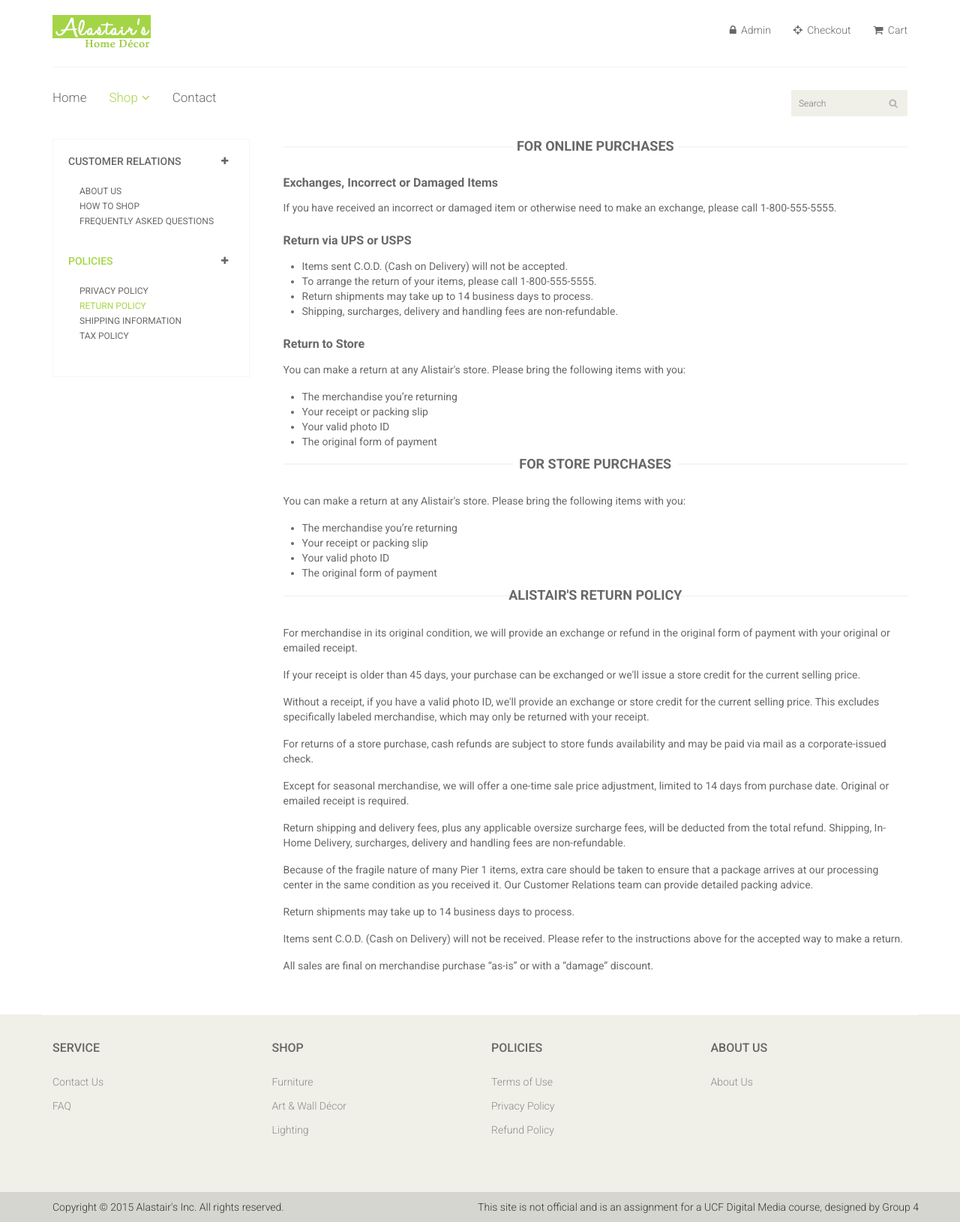
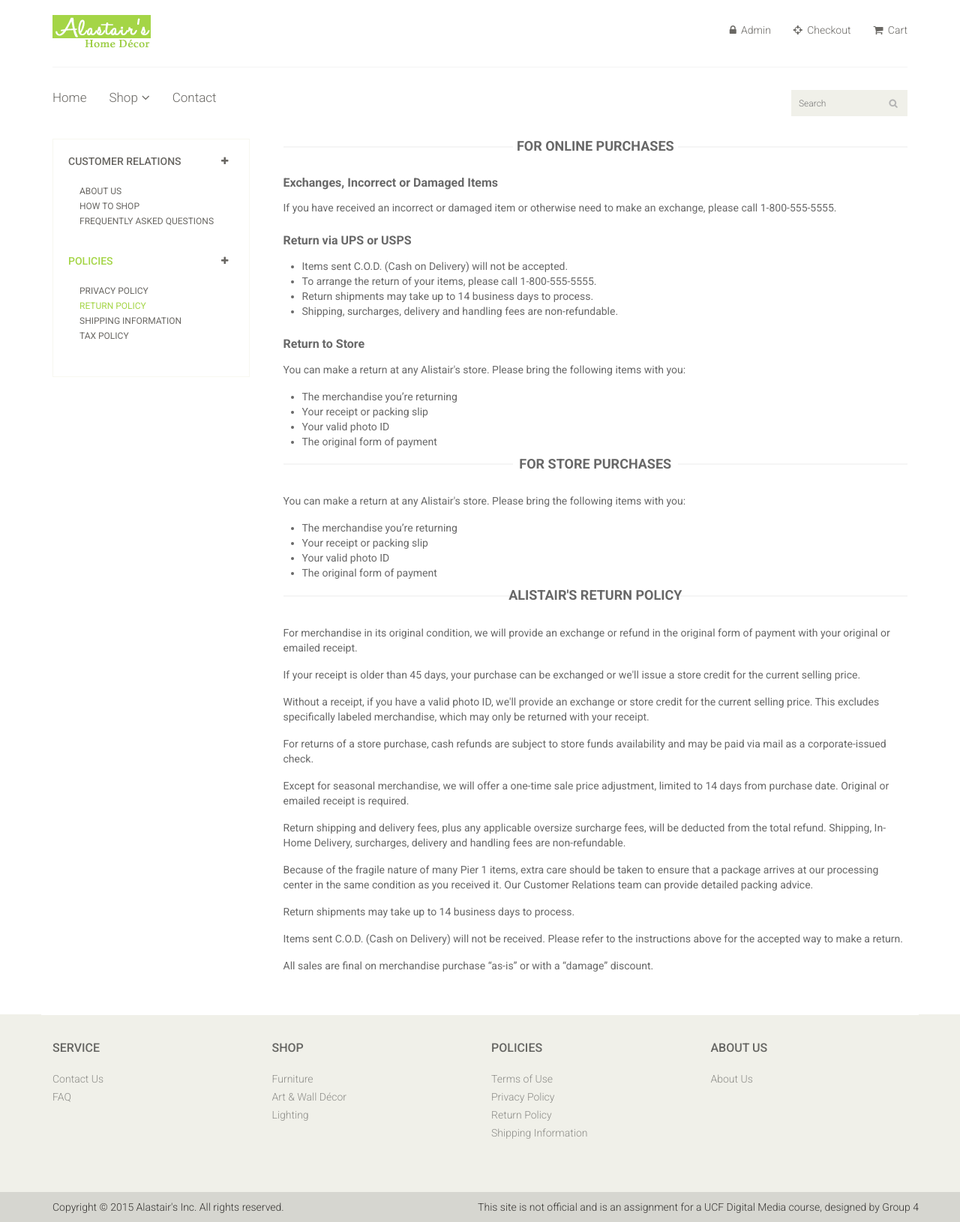
Before and after one commit to valerymenelas/alastairs, a PHP site: page /return-policy.php in a window 1280 px wide. Shown: the whole page at 75% size. Run offline with PHP 8.4, Linux system fonts and the light colour scheme.

Commit message:
Updated Policy Pages
Updated footer and policy links

```diff
--- a/css/styles.css
+++ b/css/styles.css
@@ -454,6 +454,9 @@ ul.sub-menu {
 	color:#FE980F;
 }
 
+.nav.nav-pills.nav-stacked {
+    line-height: 12px;
+}
 
 .searchform input {
   border: 1px solid #DDDDDD;
--- a/includes/footer.php
+++ b/includes/footer.php
@@ -28,7 +28,8 @@
 							<ul class="nav nav-pills nav-stacked">
 								<li><a href="#">Terms of Use</a></li>
 								<li><a href="privacy-policy.php">Privacy Policy</a></li>
-								<li><a href="#">Refund Policy</a></li>
+								<li><a href="return-policy.php">Return Policy</a></li>
+								<li><a href="shipping-policy.php">Shipping Information</a></li>
 							</ul>
 						</div>
 					</div>
--- a/privacy-policy.php
+++ b/privacy-policy.php
@@ -63,7 +63,7 @@
 						<div class="mainmenu pull-left">
 							<ul class="nav navbar-nav collapse navbar-collapse">
 								<li><a href="home.php">Home</a></li>
-								<li class="dropdown"><a href="#" class="active">Shop<i class="fa fa-angle-down"></i></a>
+								<li class="dropdown"><a href="#">Shop<i class="fa fa-angle-down"></i></a>
                                     <ul role="menu" class="sub-menu">
                                         <li><a href="shop.php">Products</a></li>
 										<li><a href="product-details.php">Product Details</a></li>
@@ -125,7 +125,7 @@
 										<ul>
 											<li><a href="privacy-policy.php" class="menu-active">Privacy Policy</a></li>
 											<li><a href="return-policy.php">Return Policy</a></li>
-											<li><a href="shipping-information.php">Shipping Information</a></li>
+											<li><a href="shipping-policy.php">Shipping Information</a></li>
 											<li><a href="tax-policy.php">Tax Policy</a></li>
 										</ul>
 									</div>
--- a/return-policy.php
+++ b/return-policy.php
@@ -63,7 +63,7 @@
 						<div class="mainmenu pull-left">
 							<ul class="nav navbar-nav collapse navbar-collapse">
 								<li><a href="home.php">Home</a></li>
-								<li class="dropdown"><a href="#" class="active">Shop<i class="fa fa-angle-down"></i></a>
+								<li class="dropdown"><a href="#">Shop<i class="fa fa-angle-down"></i></a>
                                     <ul role="menu" class="sub-menu">
                                         <li><a href="shop.php">Products</a></li>
 										<li><a href="product-details.php">Product Details</a></li>
@@ -125,7 +125,7 @@
 										<ul>
 											<li><a href="privacy-policy.php">Privacy Policy</a></li>
 											<li><a href="return-policy.php" class="menu-active">Return Policy</a></li>
-											<li><a href="shipping-information.php">Shipping Information</a></li>
+											<li><a href="shipping-policy.php">Shipping Information</a></li>
 											<li><a href="tax-policy.php">Tax Policy</a></li>
 										</ul>
 									</div>
--- a/shipping-information.php
+++ b/shipping-policy.php
@@ -63,7 +63,7 @@
 						<div class="mainmenu pull-left">
 							<ul class="nav navbar-nav collapse navbar-collapse">
 								<li><a href="home.php">Home</a></li>
-								<li class="dropdown"><a href="#" class="active">Shop<i class="fa fa-angle-down"></i></a>
+								<li class="dropdown"><a href="#">Shop<i class="fa fa-angle-down"></i></a>
                                     <ul role="menu" class="sub-menu">
                                         <li><a href="shop.php">Products</a></li>
 										<li><a href="product-details.php">Product Details</a></li>
@@ -125,7 +125,7 @@
 										<ul>
 											<li><a href="privacy-policy.php">Privacy Policy</a></li>
 											<li><a href="return-policy.php">Return Policy</a></li>
-											<li><a href="shipping-information.php" class="menu-active">Shipping Information</a></li>
+											<li><a href="shipping-policy.php" class="menu-active">Shipping Information</a></li>
 											<li><a href="tax-policy.php">Tax Policy</a></li>
 										</ul>
 									</div>
```
